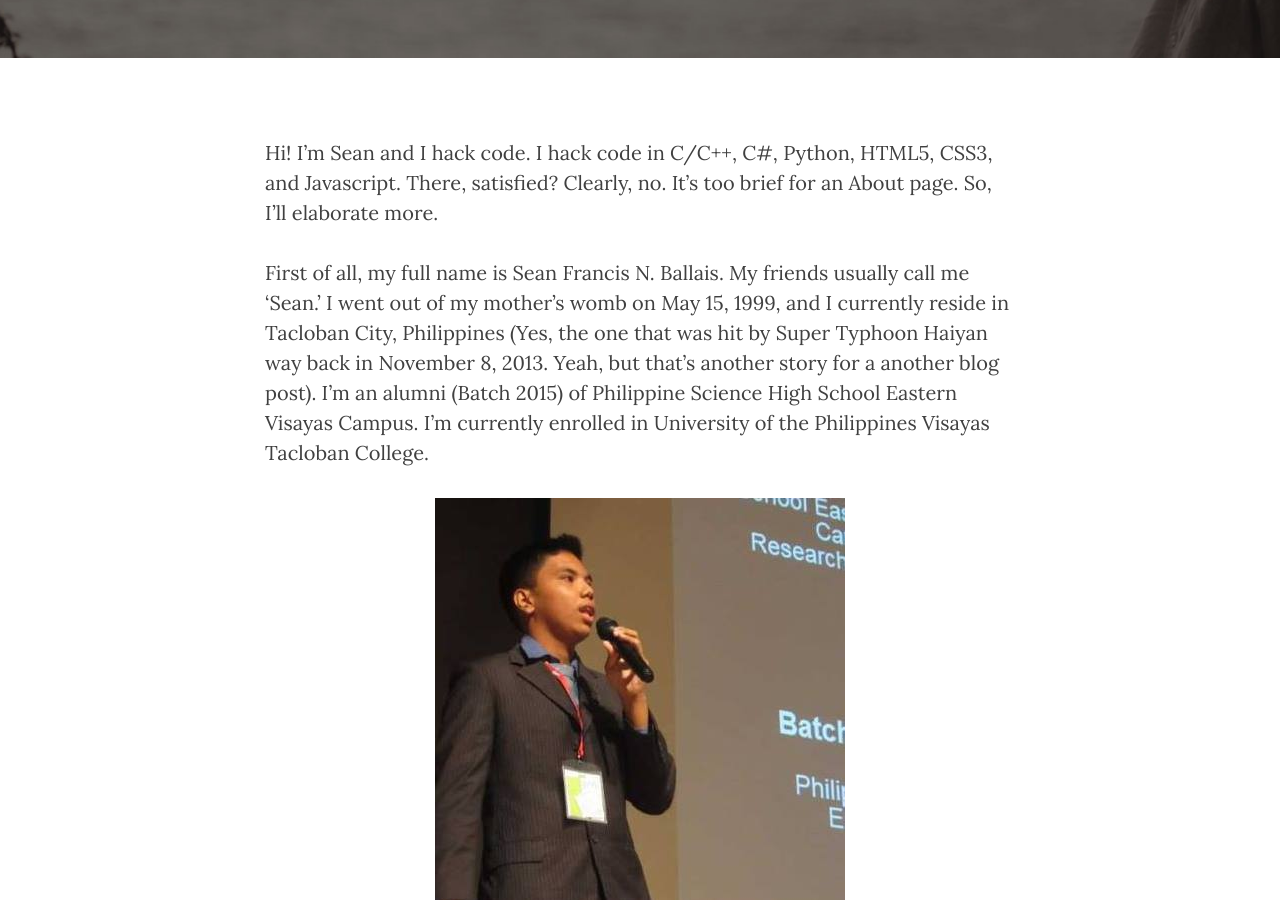
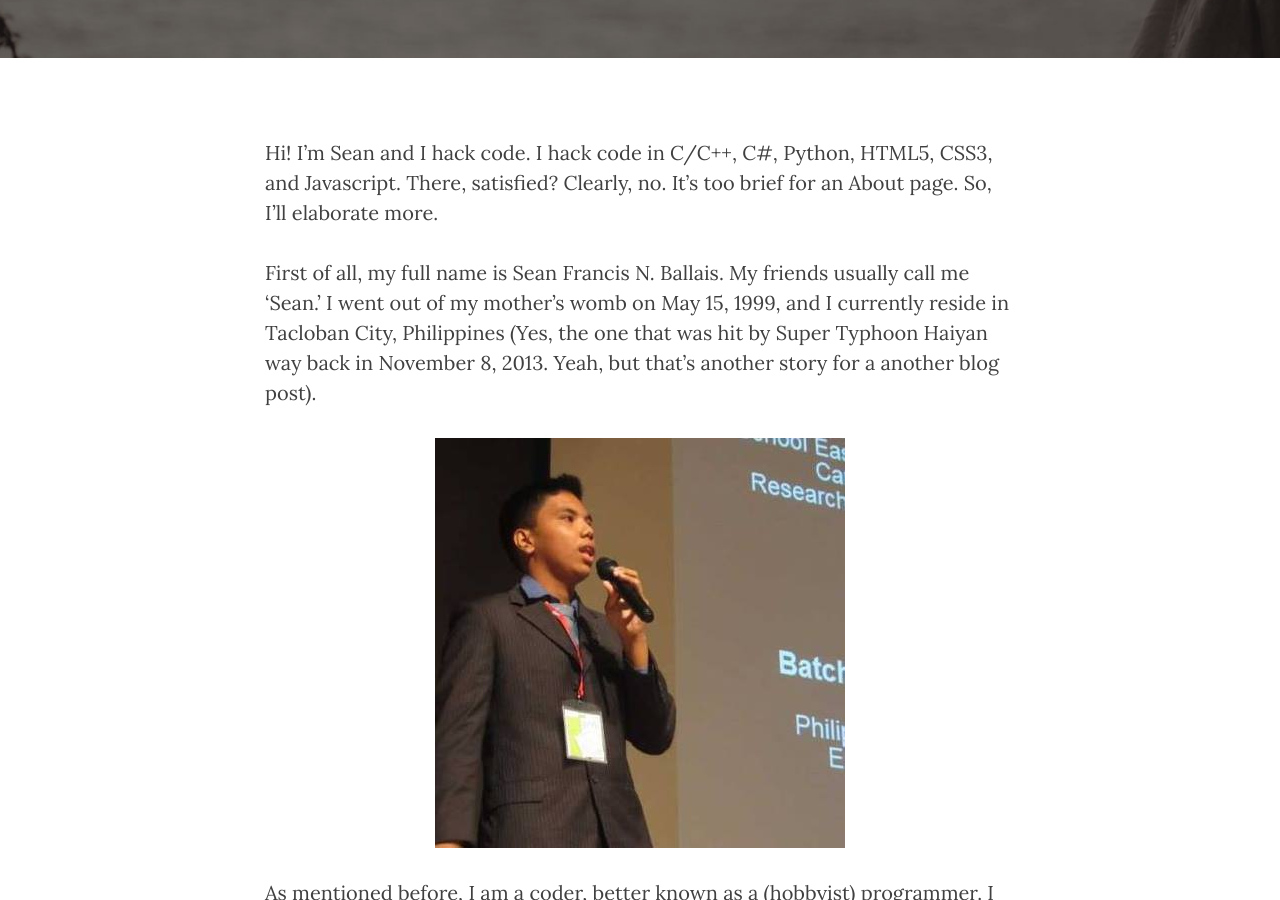
Before and after one commit to seanballais/seanballais.github.io, a Jekyll site: the page built from about.md, in a window 1280 px wide and 900 px high, scrolled down 398 px. Built offline with Jekyll 4.4.1, drawn with Linux system fonts in a browser that asks for light colours; nearby versions of some CDN libraries; comment, search, counter and statistics services are not loaded.

Commit message:
Updated the About page.

```diff
--- a/about.md
+++ b/about.md
@@ -8,7 +8,7 @@ header-img: "img/about/about-bg.jpg"
 
 Hi! I’m Sean and I hack code. I hack code in C/C++, C#, Python, HTML5, CSS3, and Javascript. There, satisfied? Clearly, no. It’s too brief for an About page. So, I’ll elaborate more.
 
-First of all, my full name is Sean Francis N. Ballais. My friends usually call me ‘Sean.’ I went out of my mother’s womb on May 15, 1999, and I currently reside in Tacloban City, Philippines (Yes, the one that was hit by Super Typhoon Haiyan way back in November 8, 2013. Yeah, but that’s another story for a another blog post). I’m an alumni (Batch 2015) of Philippine Science High School Eastern Visayas Campus. I’m currently enrolled in University of the Philippines Visayas Tacloban College.
+First of all, my full name is Sean Francis N. Ballais. My friends usually call me ‘Sean.’ I went out of my mother’s womb on May 15, 1999, and I currently reside in Tacloban City, Philippines (Yes, the one that was hit by Super Typhoon Haiyan way back in November 8, 2013. Yeah, but that’s another story for a another blog post).
 
 ![A picture of me](/static/img/about/me.jpg)
 
```
